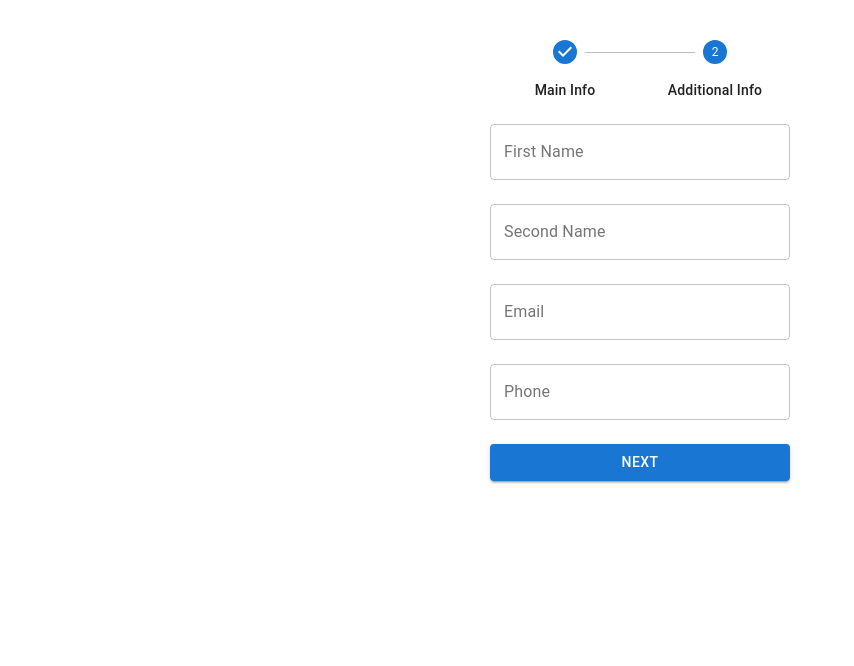
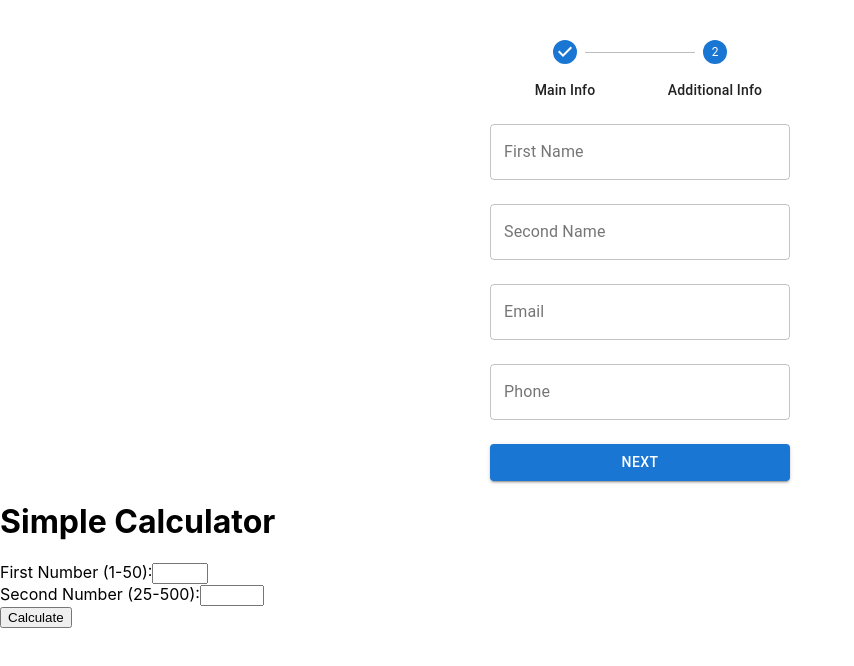
Before and after one commit to artemkhasin/rhf-sample-app, a React (Create React App) app: page / in a window 1280 px wide. Shown: the top 666 px of the page, without its empty margins (0-854 px from the left). Built offline with nearby package versions, Linux system fonts and the light colour scheme.

Commit message:
feat: calculator

```diff
--- a/src/App.tsx
+++ b/src/App.tsx
@@ -1,10 +1,12 @@
 import React from 'react';
 import MyForm from './components/MyForm';
+import Calculator from './components/Calculator';
 
 function App() {
   return (
     <div className="App">
       <MyForm />
+      <Calculator />
     </div>
   );
 }
--- /dev/null
+++ b/src/components/Calculator.tsx
@@ -0,0 +1,87 @@
+import React, { useState } from "react";
+import { calculateOperations } from "../utils/claculator"; // Import the function
+
+type Results = {
+  adding: number;
+  multiplication: number;
+  division: number;
+  subtraction: number;
+};
+
+const Calculator: React.FC = () => {
+  const [num1, setNum1] = useState<number | null>(null);
+  const [num2, setNum2] = useState<number | null>(null);
+  const [results, setResults] = useState<Results | null>(null);
+  const [error, setError] = useState<string>("");
+
+  const handleCalculate = () => {
+    if (num1 === null || num2 === null) {
+      setError("Please enter valid numbers");
+      return;
+    }
+
+    if (num1 < 1 || num1 > 50) {
+      setError("First number must be between 1 and 50");
+      return;
+    }
+
+    if (num2 < 25 || num2 > 500) {
+      setError("Second number must be between 25 and 500");
+      return;
+    }
+
+    setError("");
+    setResults(calculateOperations(num1, num2));
+  };
+
+  const inputStyle = {
+    color: "green",
+  };
+
+  return (
+    <div>
+      <h1>Simple Calculator</h1>
+      <div>
+        <label>
+          First Number (1-50):
+          <input
+            type="number"
+            value={num1 !== null ? num1 : ""}
+            onChange={(e) => setNum1(Number(e.target.value))}
+            min="1"
+            max="50"
+            style={inputStyle}
+          />
+        </label>
+      </div>
+      <div>
+        <label>
+          Second Number (25-500):
+          <input
+            type="number"
+            value={num2 !== null ? num2 : ""}
+            onChange={(e) => setNum2(Number(e.target.value))}
+            min="25"
+            max="500"
+            style={inputStyle}
+          />
+        </label>
+      </div>
+      <button onClick={handleCalculate}>Calculate</button>
+
+      {error && <p style={{ color: "red" }}>{error}</p>}
+
+      {results && (
+        <div>
+          <h2>Results:</h2>
+          <p>Adding: {results.adding}</p>
+          <p>Multiplication: {results.multiplication}</p>
+          <p>Division: {results.division}</p>
+          <p>Subtraction: {results.subtraction}</p>
+        </div>
+      )}
+    </div>
+  );
+};
+
+export default Calculator;
--- /dev/null
+++ b/src/utils/claculator.ts
@@ -0,0 +1,7 @@
+// operations.ts
+export const calculateOperations = (num1: number, num2: number) => ({
+  adding: num1 + num2,
+  multiplication: num1 * num2,
+  division: num1 / num2,
+  subtraction: num1 - num2,
+});
```
Also changed, not shown: 1 other file (tests, documents, lock files or other folders).
